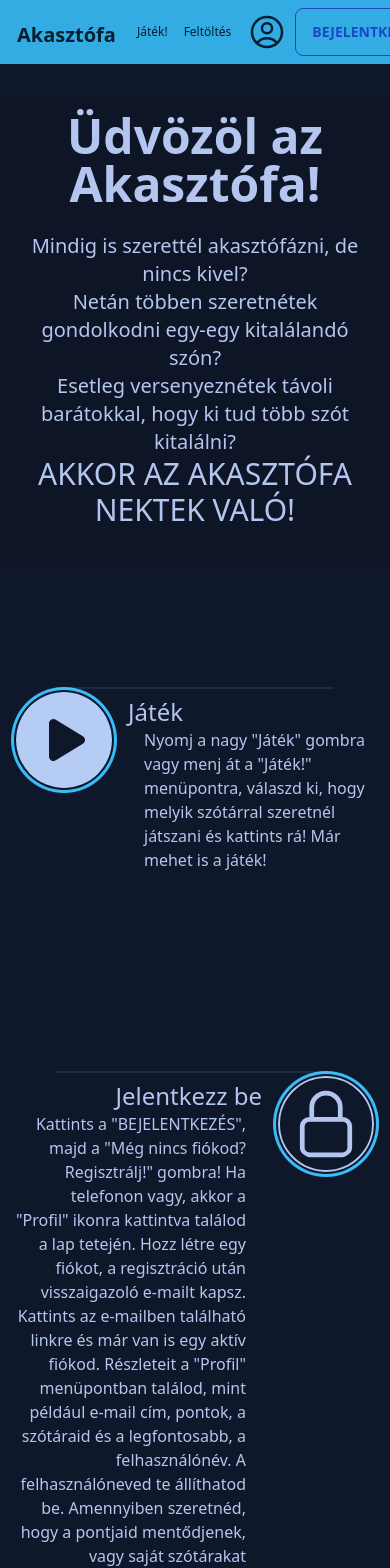
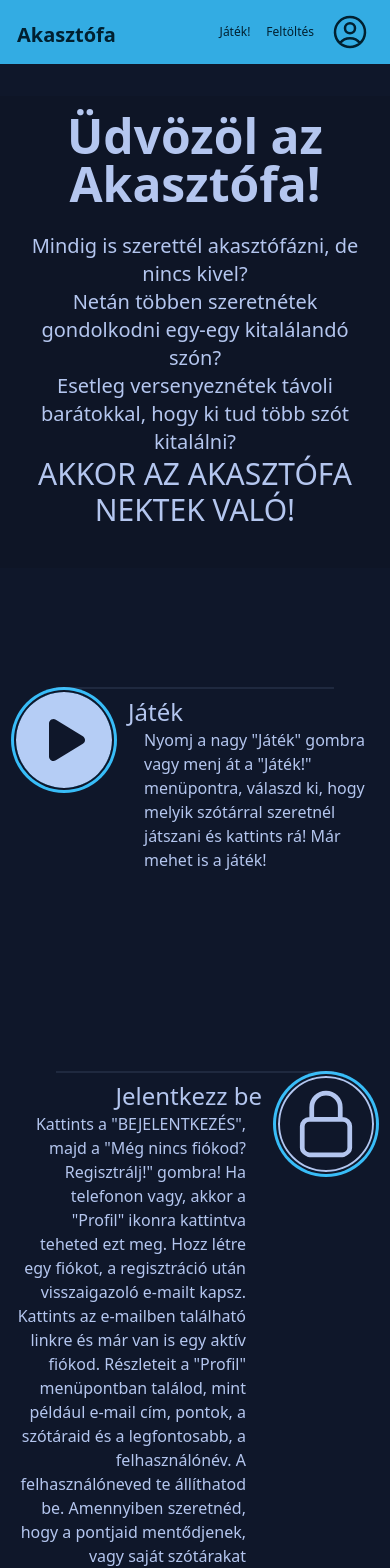
Before and after one commit to Vukovlevi/akasztofa, a Nuxt app: page / in a window 390 px wide. Shown: the top 1568 px of the page. Built offline with nearby package versions, Linux system fonts and the light colour scheme; no server answers.

Commit message:
login mobile button

```diff
--- a/components/Navbar.vue
+++ b/components/Navbar.vue
@@ -64,7 +64,7 @@ async function logout() {
             Kijelentkezés
           </button>
         </li>
-        <li v-else>
+        <li class="hidden sm:block" v-else>
           <NuxtLink
             to="/auth"
             class="btn btn-outline text-blue-700 hover:text-white hover:bg-blue-700 hover:border-blue-700"
--- a/pages/index.vue
+++ b/pages/index.vue
@@ -74,8 +74,8 @@
         <p class="name text-2xl ml-28 pt-4">Jelentkezz be</p>
         <p class="description ml-32">
           Kattints a "BEJELENTKEZÉS", majd a "Még nincs fiókod? Regisztrálj!"
-          gombra! Ha telefonon vagy, akkor a "Profil" ikonra kattintva találod a
-          lap tetején. Hozz létre egy fiókot, a regisztráció után visszaigazoló
+          gombra! Ha telefonon vagy, akkor a "Profil" ikonra kattintva teheted
+          ezt meg. Hozz létre egy fiókot, a regisztráció után visszaigazoló
           e-mailt kapsz. Kattints az e-mailben található linkre és már van is
           egy aktív fiókod. Részleteit a "Profil" menüpontban találod, mint
           például e-mail cím, pontok, a szótáraid és a legfontosabb, a
```
